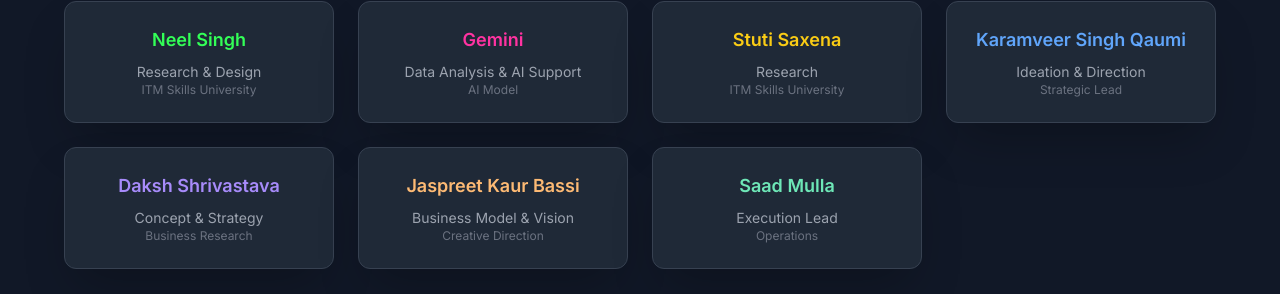
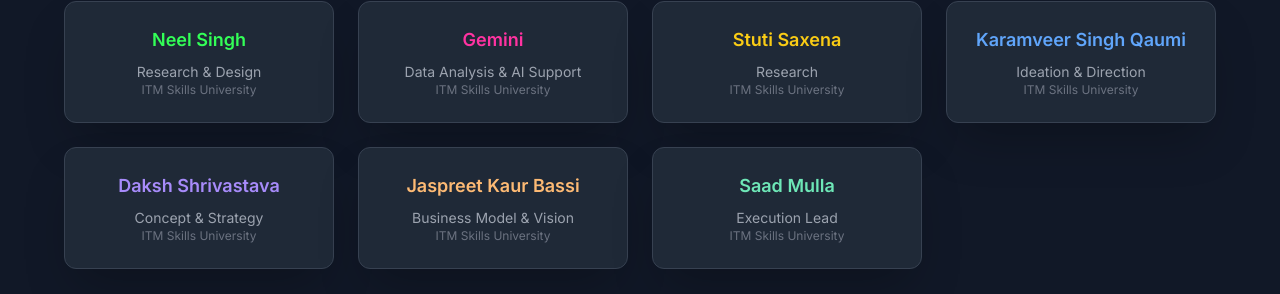
Before and after one commit to dyrok/rest-research, a plain HTML site: page index.html in a window 1280 px wide. Shown: the part 4573-4867 px from the top of the page. Drawn offline with nearby package versions, Linux system fonts and the light colour scheme.

Commit message:
Update index.html

```diff
--- a/index.html
+++ b/index.html
@@ -304,7 +304,7 @@
     <div class="card p-6 rounded-xl shadow-2xl text-center">
       <h3 class="text-lg font-semibold text-[#FF33A1]">Gemini</h3>
       <p class="text-sm text-gray-400 mt-2">Data Analysis & AI Support</p>
-      <p class="text-xs text-gray-500">AI Model</p>
+      <p class="text-xs text-gray-500">ITM Skills University</p>
     </div>
     <div class="card p-6 rounded-xl shadow-2xl text-center">
       <h3 class="text-lg font-semibold text-[#FACC15]">Stuti Saxena</h3>
@@ -314,22 +314,22 @@
     <div class="card p-6 rounded-xl shadow-2xl text-center">
       <h3 class="text-lg font-semibold text-[#60A5FA]">Karamveer Singh Qaumi</h3>
       <p class="text-sm text-gray-400 mt-2">Ideation & Direction</p>
-      <p class="text-xs text-gray-500">Strategic Lead</p>
+      <p class="text-xs text-gray-500">ITM Skills University</p>
     </div>
     <div class="card p-6 rounded-xl shadow-2xl text-center">
       <h3 class="text-lg font-semibold text-[#A78BFA]">Daksh Shrivastava</h3>
       <p class="text-sm text-gray-400 mt-2">Concept & Strategy</p>
-      <p class="text-xs text-gray-500">Business Research</p>
+      <p class="text-xs text-gray-500">ITM Skills University</p>
     </div>
     <div class="card p-6 rounded-xl shadow-2xl text-center">
       <h3 class="text-lg font-semibold text-[#FDBA74]">Jaspreet Kaur Bassi</h3>
       <p class="text-sm text-gray-400 mt-2">Business Model & Vision</p>
-      <p class="text-xs text-gray-500">Creative Direction</p>
+      <p class="text-xs text-gray-500">ITM Skills University</p>
     </div>
     <div class="card p-6 rounded-xl shadow-2xl text-center">
       <h3 class="text-lg font-semibold text-[#6EE7B7]">Saad Mulla</h3>
       <p class="text-sm text-gray-400 mt-2">Execution Lead</p>
-      <p class="text-xs text-gray-500">Operations</p>
+      <p class="text-xs text-gray-500">ITM Skills University</p>
     </div>
   </div>
 </section>
```
